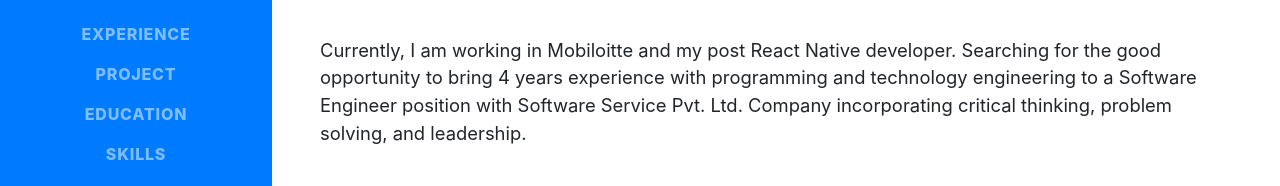
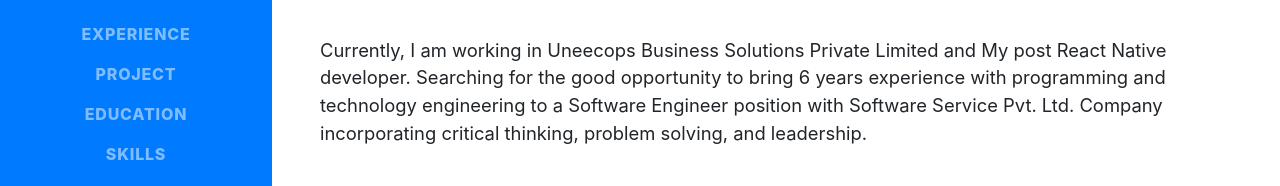
Before and after one commit to ganpatipaswan/ganpatipaswan.github.io, a website with bundled scripts: page index.html in a window 1280 px wide. Shown: the part 358-544 px from the top of the page. Built offline with nearby package versions, Linux system fonts and the light colour scheme; a web font is replaced by a local one.

Commit message:
Update index.html
Update new company work experience.

```diff
--- a/index.html
+++ b/index.html
@@ -91,8 +91,8 @@
 
 
         </div>
-        <p class="lead mb-5">Currently, I am working in Mobiloitte and my post React Native developer. Searching for the
-          good opportunity to bring 4
+        <p class="lead mb-5">Currently, I am working in Uneecops Business Solutions Private Limited and My post React Native developer. Searching for the
+          good opportunity to bring 6
           years experience with programming and technology engineering
           to a Software Engineer position with Software Service Pvt. Ltd. Company
           incorporating critical thinking, problem solving, and leadership.
```
